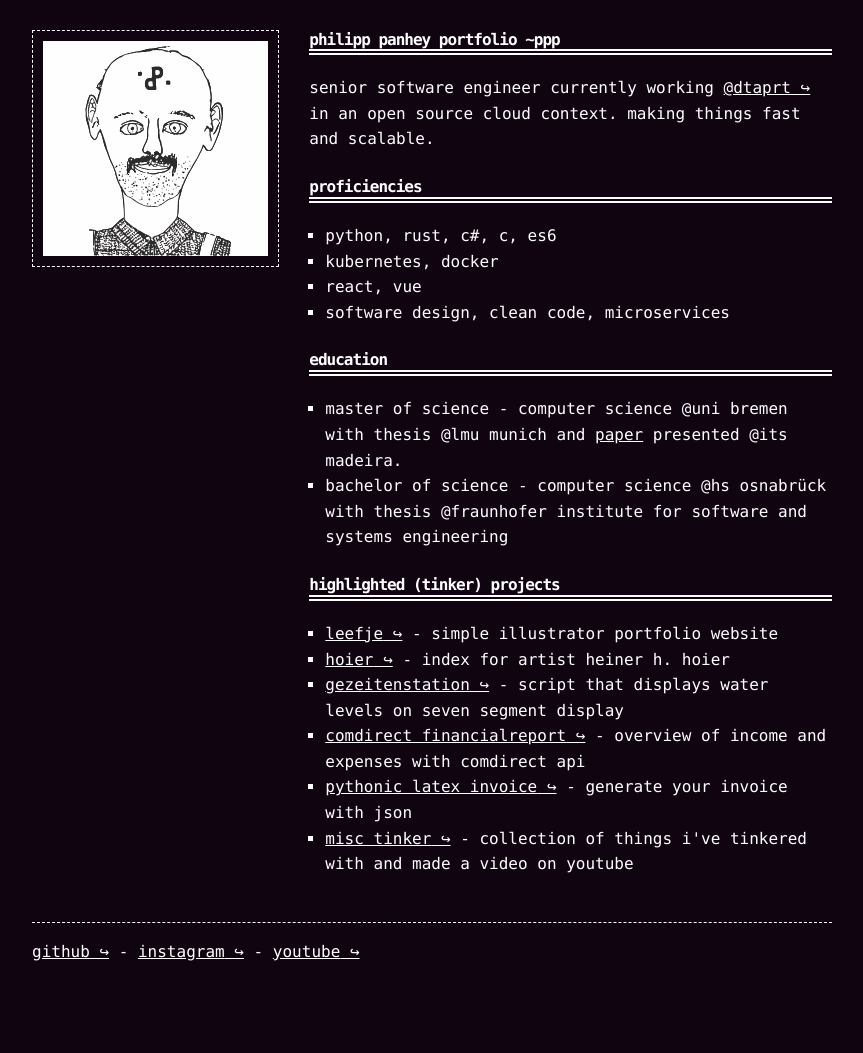
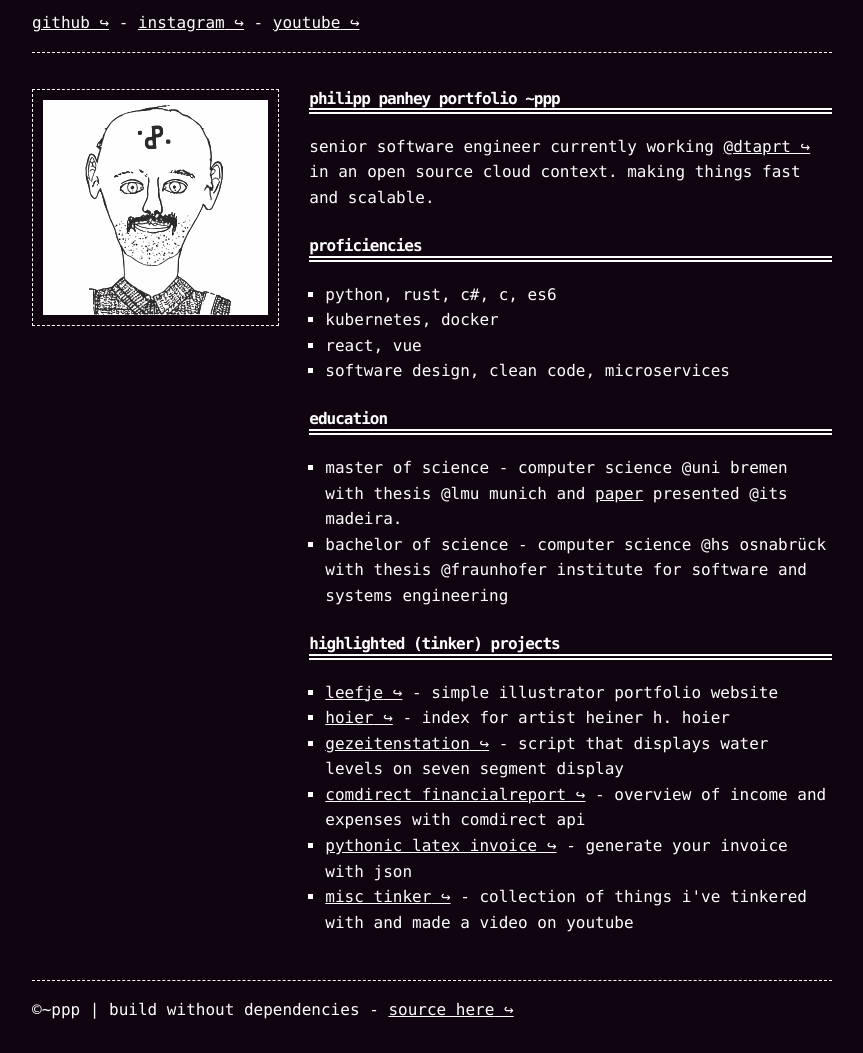
Before and after one commit to phpanhey/simple_website, a plain HTML site: page index.html in a window 1280 px wide. Shown: the whole page, without its empty margins (208-1071 px from the left). Before the commit the page ends 994 px from the top, so only its background shows below. Drawn offline with Linux system fonts and the light colour scheme.

Commit message:
added header chaged footer

```diff
--- a/index.html
+++ b/index.html
@@ -13,16 +13,19 @@
 </head>
 
 <body>
-    <!-- <header>
+    <header>
         <div class="container">
             <nav>
-                <a rel="me noopener" target="_blank" href="https://example-one.com">example one</a>
+                <a rel="me noopener" target="_blank" href="https://github.com/phpanhey">github</a>
                 -
-                <a rel="me noopener" target="_blank" href="https://example-two.com">example two</a>
+                <a rel="me noopener" target="_blank" href="https://www.instagram.com/philooop/">instagram</a>
+                -
+                <a rel="me noopener" target="_blank"
+                href="https://www.youtube.com/channel/UC8yFnprBpyCpFxdG9KtayHA">youtube</a>
             </nav>
-            <hr />
+            <hr>
         </div>
-    </header> -->
+    </header>
 
 
     <div class="container">
@@ -102,12 +105,12 @@
         <div class="container">
             <div class="content">
                 <hr />
-                <a rel="me noopener" target="_blank" href="https://github.com/phpanhey">github</a>
-                -
-                <a rel="me noopener" target="_blank" href="https://www.instagram.com/philooop/">instagram</a>
+                &copy;~ppp
+                |
+                build without dependencies
                 -
                 <a rel="me noopener" target="_blank"
-                    href="https://www.youtube.com/channel/UC8yFnprBpyCpFxdG9KtayHA">youtube</a>
+                    href="https://github.com/phpanhey/simple_website">source here</a>
 
             </div>
         </div>
```
